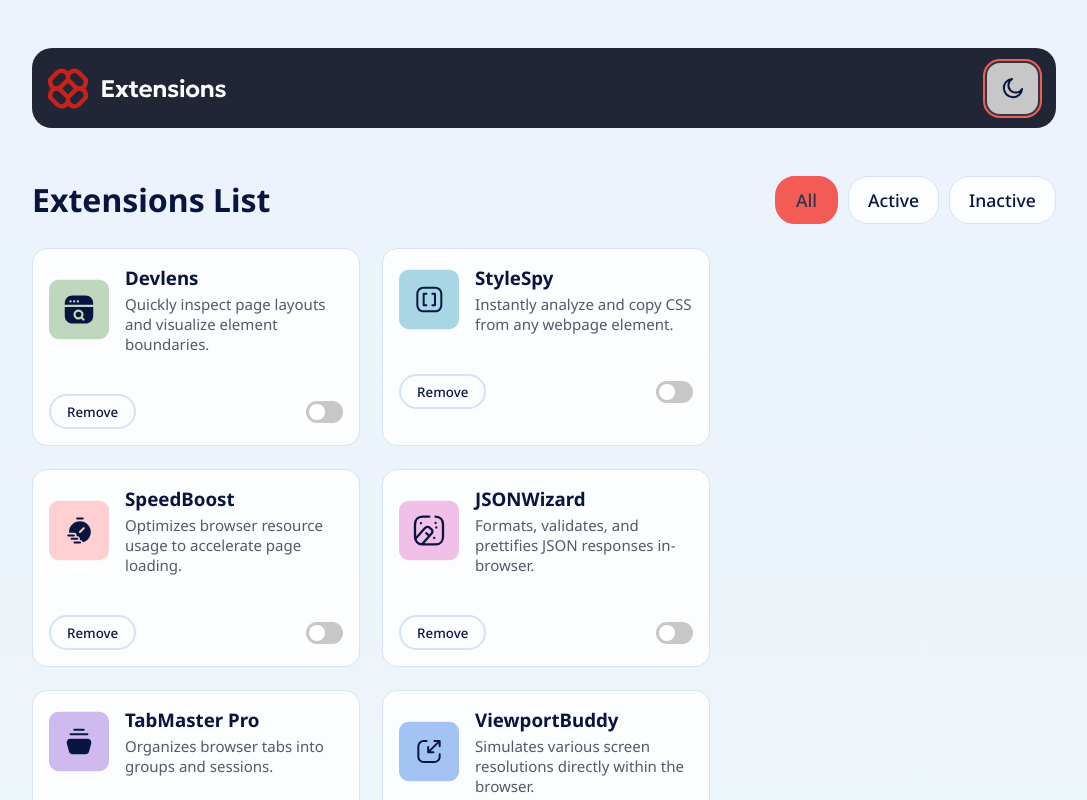
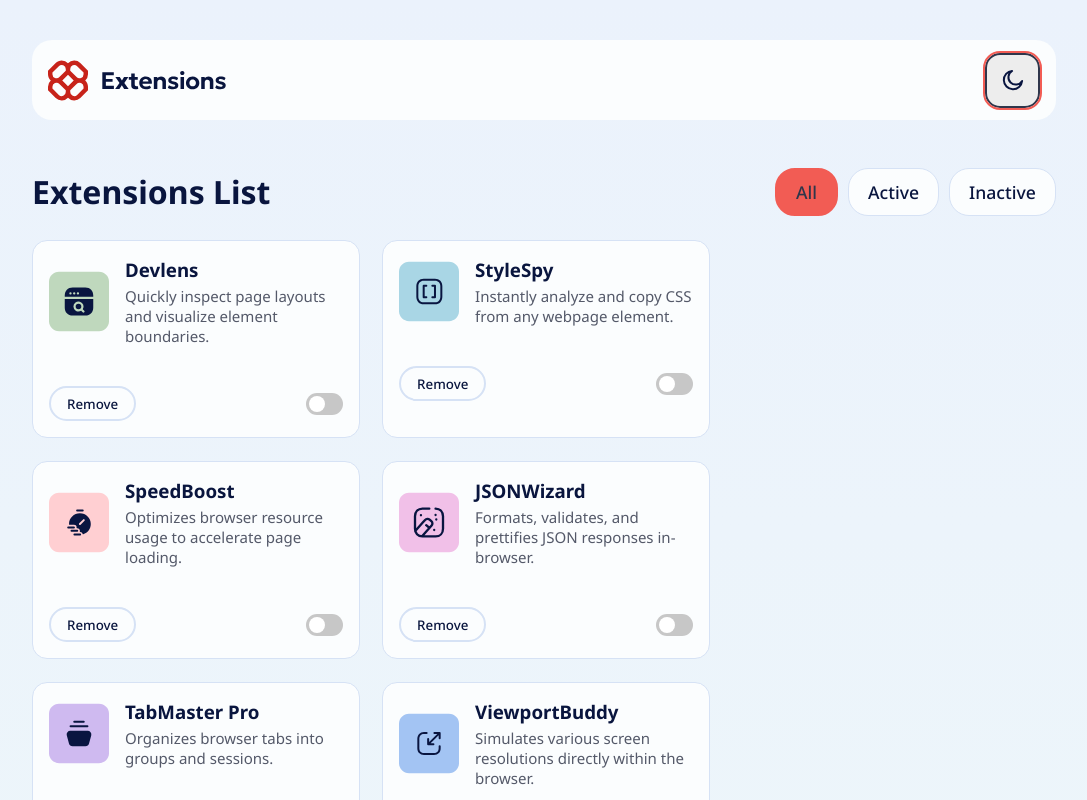
Before and after one commit to Clipzorama/Browser-Extension-Design, a React (Vite) app in the folder Browser-Extension-Design/: page / in a window 1280 px wide. Both pictures are taken after a click on the element 1108 px from the left and 88 px from the top of the page. Shown: the top 800 px of the page, without its empty margins (96-1183 px from the left). Built offline with nearby package versions, Linux system fonts and the light colour scheme.

Commit message:
still working on theme colors

```diff
--- a/Browser-Extension-Design/src/App.css
+++ b/Browser-Extension-Design/src/App.css
@@ -37,6 +37,8 @@ body.dark-theme {
   --remove-txt: var(--neutral-100);
   --track-bg: var(--neutral-600);
 
+  --checked-color: var(--red-400);
+
 
 }
 
@@ -52,6 +54,9 @@ body.light-theme {
   --card-border: var(--neutral-200);
   --remove-txt: var(--neutral-900);
   --track-bg: var(--neutral-300);
+
+  --checked-color: var(--red-700);
+
 }
 
 * {
@@ -66,7 +71,7 @@ body {
   background-repeat: no-repeat;
   background-size: cover;
   min-height: 100vh;
-  padding: 3rem 8rem 4rem 8rem;
+  padding: 2.5rem 8rem 4rem 8rem;
   transition: background-color 0.3s, color 0.3s;
 }
 
--- a/Browser-Extension-Design/src/styles/Card.css
+++ b/Browser-Extension-Design/src/styles/Card.css
@@ -108,7 +108,7 @@ input:checked + .slider:before {
 
 /* When checkbox is checked --> (active) */
 input:checked + .slider {
-    background-color: var(--red-400);
+    background-color: var(--checked-color);
 }
 
 /* If .switch has a checked input and switch is being hovered, style (.slider) inside */
--- a/Browser-Extension-Design/src/styles/Header.css
+++ b/Browser-Extension-Design/src/styles/Header.css
@@ -1,5 +1,5 @@
 .heady {
-    background-color: var(--neutral-800);
+    background-color: var(--card-bg);
     width: 100%;
     margin: 0 auto;
     display: flex;
@@ -32,7 +32,7 @@
 }
 
 .togglerL {
-    background-color: var(--neutral-300);
+    background-color: var(--neutral-100);
 }
 
 .togglerD:focus,
```
Also changed, not shown: Browser-Extension-Design/src/components/Header.jsx (+1 -1 lines).
